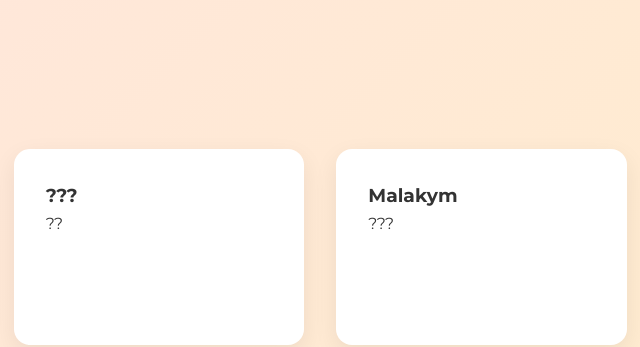
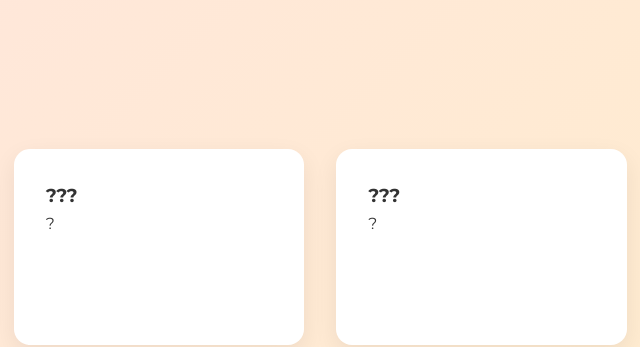
Before and after one commit to xliztime/LizbethLife.github.io, a plain HTML site: page index.html in a window 1280 px wide. Shown: the part 1266-1613 px from the top of the page, 481-1121 px from the left. Drawn offline with Linux system fonts and the light colour scheme.

Commit message:
Update index.html

```diff
--- a/index.html
+++ b/index.html
@@ -177,11 +177,11 @@
       </div>
       <div class="card">
         <h3>???</h3>
-        <p>??</p>
+        <p>?</p>
       </div>
       <div class="card">
-        <h3>Malakym</h3>
-        <p>???</p>
+        <h3>???</h3>
+        <p>?</p>
       </div>
     </div>
   </section>
```
